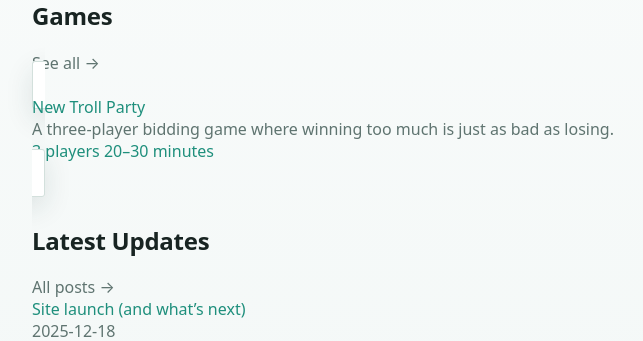
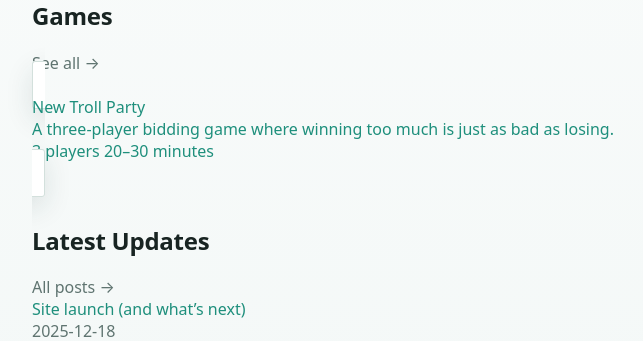
Before and after one commit to mlkeen/mattkeengames, a Flask app: page / in a window 1280 px wide. Shown: the part 880-1221 px from the top of the page, without its empty margins (82-725 px from the left). Run offline with Flask 3, Linux system fonts and the light colour scheme.

Commit message:
adjustments

```diff
--- a/templates/home.html
+++ b/templates/home.html
@@ -48,9 +48,9 @@
   <div>
     {% for g in games %}
       <a class="tile" href="{{ url_for('game_detail', slug=g.slug) }}">
-        <div class="tile-title">{{ g.title }}</div>
-        <div class="tile-sub muted">{{ g.tagline }}</div>
-        <div class="tile-meta">
+        <div>{{ g.title }}</div>
+        <div>{{ g.tagline }}</div>
+        <div>
           {% if g.players %}<span>{{ g.players }} players</span>{% endif %}
           {% if g.playtime %}<span>{{ g.playtime }}</span>{% endif %}
         </div>
```
